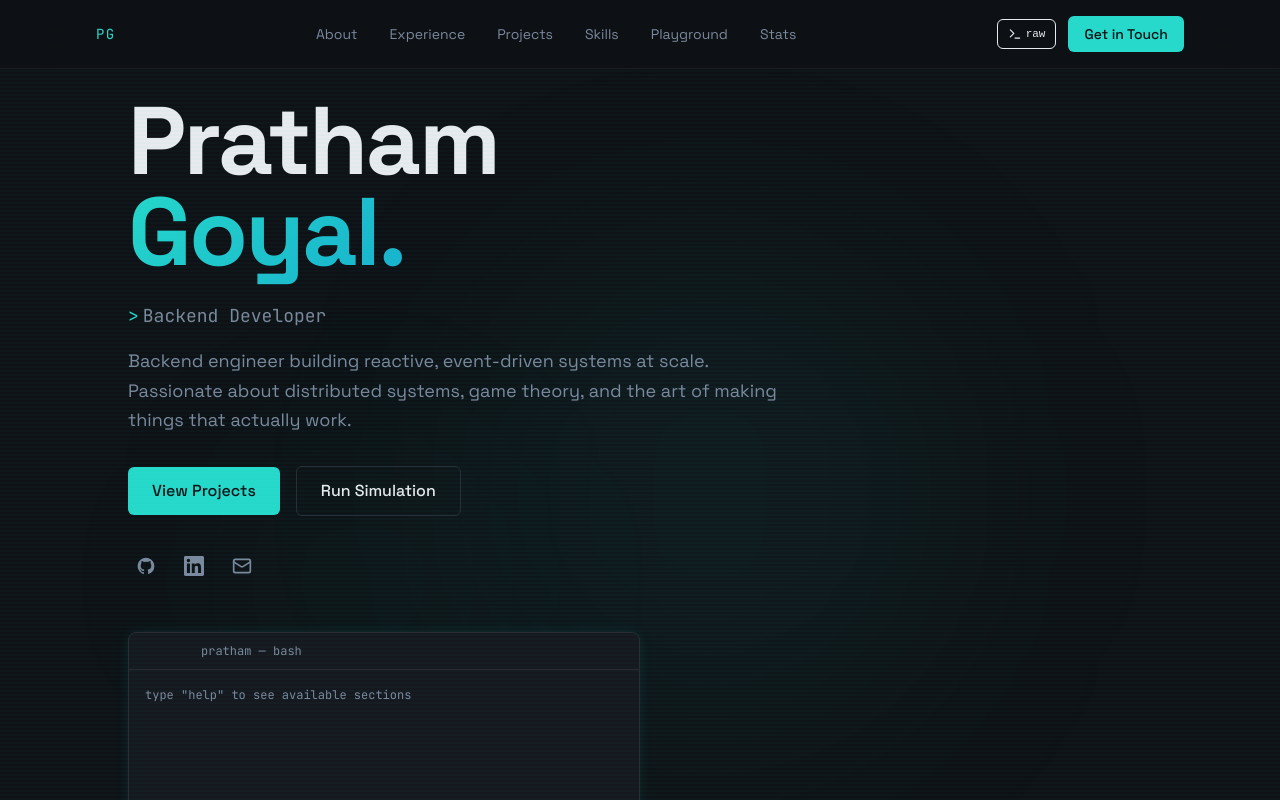
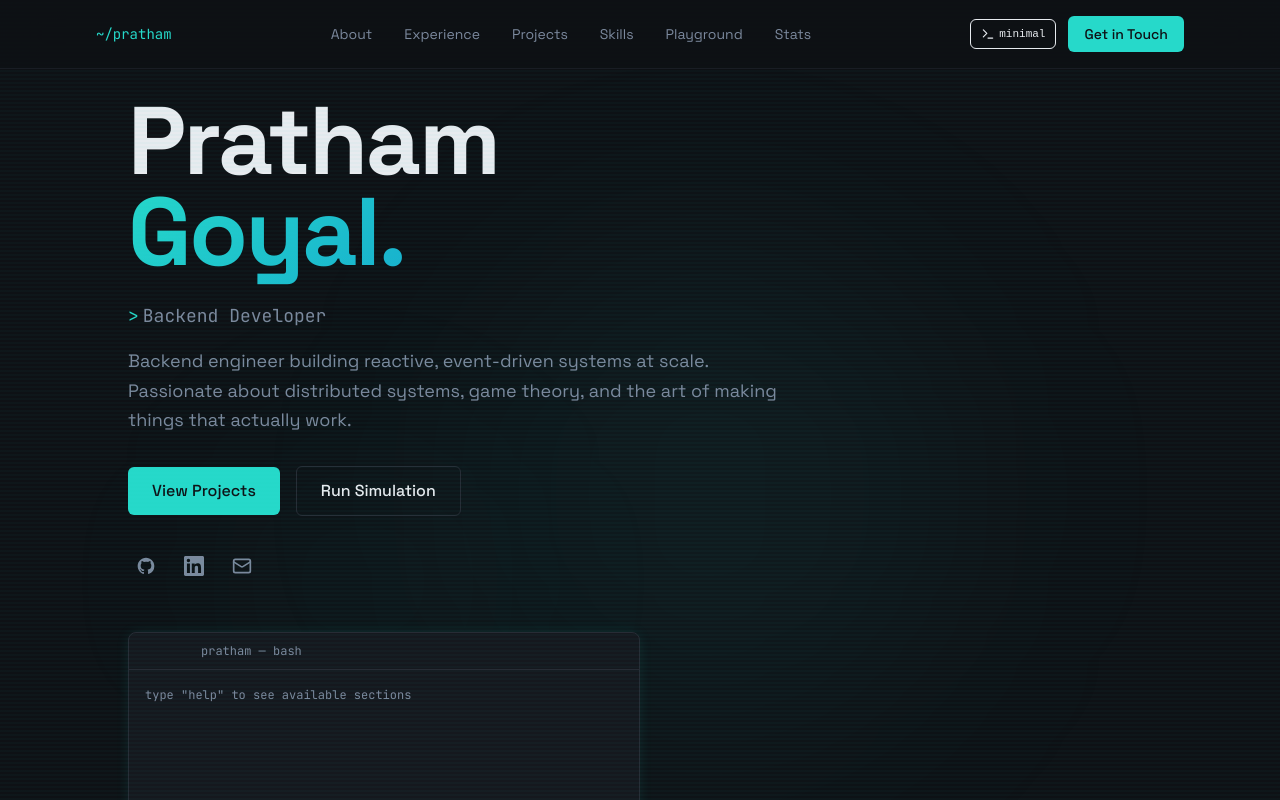
Before and after one commit to wakeuppratham/portfolio-website, a Next.js app: page / in a window 1280 px wide. Shown: the top 800 px of the page. Built offline with nearby package versions, Linux system fonts and the light colour scheme; no server answers.

Commit message:
Navbar: restore ~/pratham logo; toggle labels visual/minimal

```diff
--- a/components/Navbar.tsx
+++ b/components/Navbar.tsx
@@ -28,8 +28,8 @@ export default function Navbar() {
         transition={{ duration: 0.5 }}
         className="fixed top-0 left-0 right-0 z-50 flex items-center justify-between px-6 py-4 md:px-12 lg:px-24 bg-background/80 backdrop-blur-xl border-b border-border/50"
       >
-        <a href="#" className="font-mono text-sm text-primary tracking-widest hover:opacity-80 transition-opacity">
-          PG
+        <a href="#" className="font-mono text-sm text-primary hover:opacity-80 transition-opacity">
+          ~/pratham
         </a>
 
         <div className="hidden lg:flex items-center gap-8">
@@ -62,9 +62,9 @@ export default function Navbar() {
             }}
           >
             {isTerminal ? (
-              <><Monitor className="w-3.5 h-3.5" /> styled</>
+              <><Monitor className="w-3.5 h-3.5" /> visual</>
             ) : (
-              <><Terminal className="w-3.5 h-3.5" /> raw</>
+              <><Terminal className="w-3.5 h-3.5" /> minimal</>
             )}
           </button>
           <a
```
